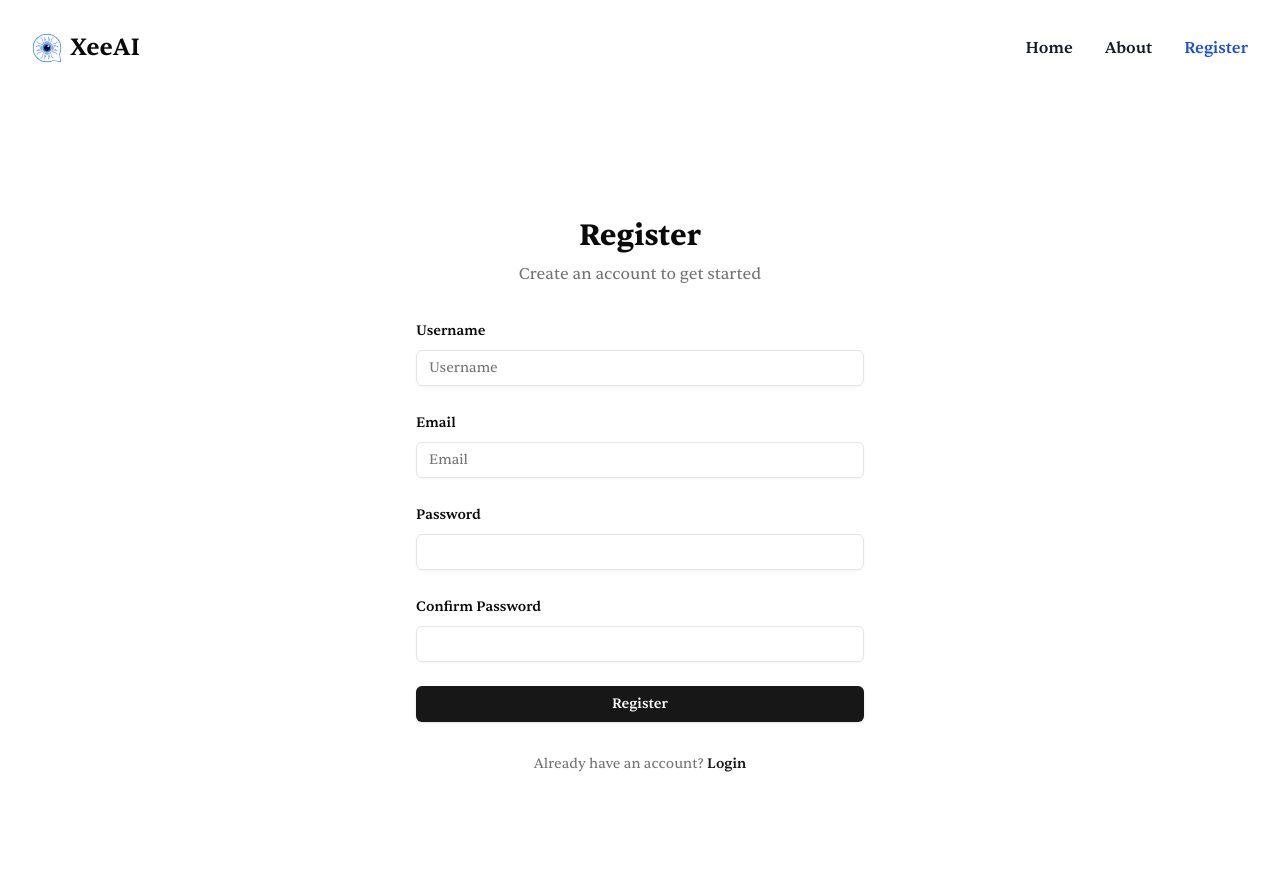
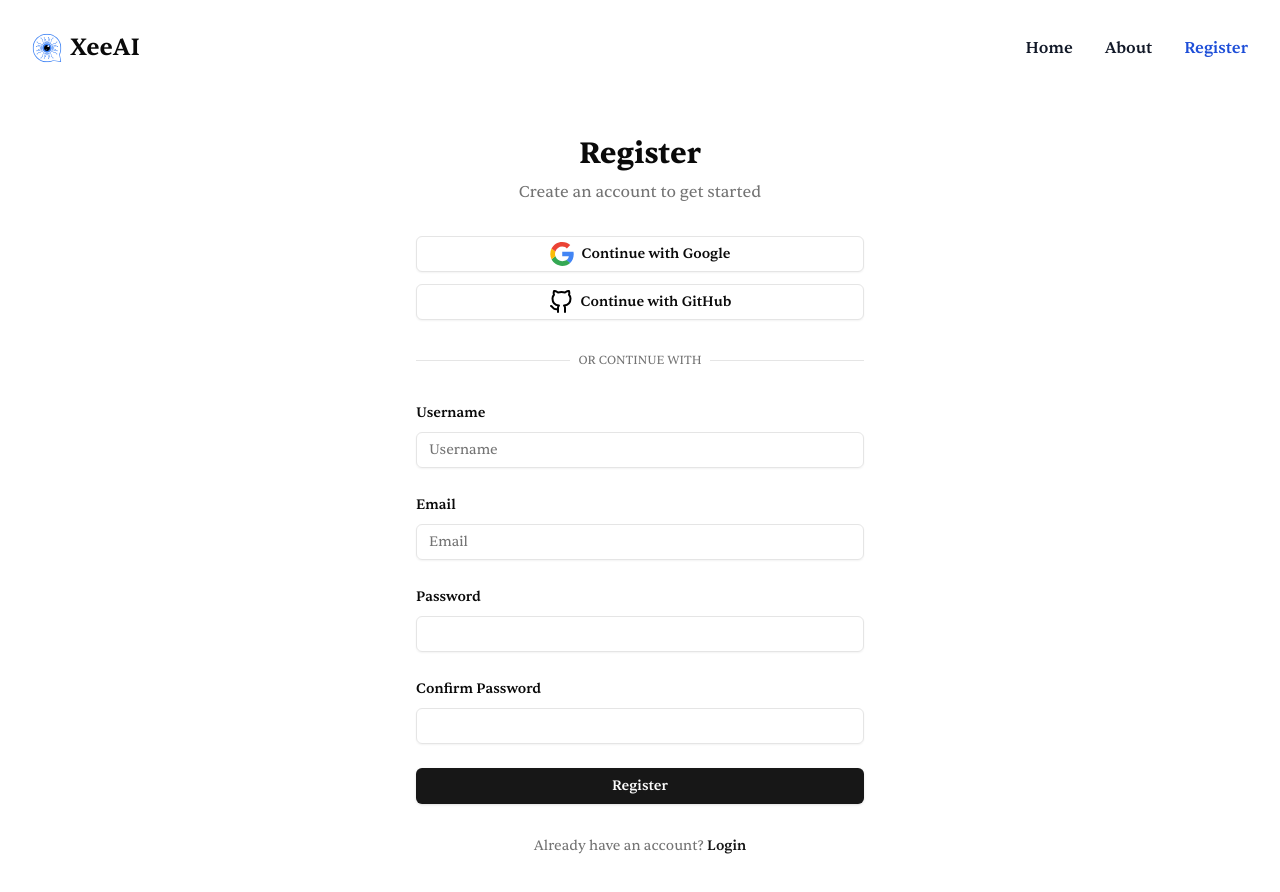
Before and after one commit to mr-jones123/new-xai-version, a Next.js app: page /register in a window 1280 px wide. Shown: the top 892 px of the page. Built offline with nearby package versions, Linux system fonts and the light colour scheme.

Commit message:
add: auth for google and github added but sessions are for TODO

```diff
--- /dev/null
+++ b/src/app/auth/callback/route.ts
@@ -0,0 +1,30 @@
+import { NextResponse } from "next/server";
+// The client you created from the Server-Side Auth instructions
+import { createClient } from "@/utils/supabase/server";
+
+export async function GET(request: Request) {
+  const { searchParams, origin } = new URL(request.url);
+  const code = searchParams.get("code");
+  // if "next" is in param, use it as the redirect URL
+  const next = searchParams.get("next") ?? "/";
+
+  if (code) {
+    const supabase = await createClient();
+    const { error } = await supabase.auth.exchangeCodeForSession(code);
+    if (!error) {
+      const forwardedHost = request.headers.get("x-forwarded-host"); // original origin before load balancer
+      const isLocalEnv = process.env.NODE_ENV === "development";
+      if (isLocalEnv) {
+        // we can be sure that there is no load balancer in between, so no need to watch for X-Forwarded-Host
+        return NextResponse.redirect(`${origin}${next}`);
+      } else if (forwardedHost) {
+        return NextResponse.redirect(`https://${forwardedHost}${next}`);
+      } else {
+        return NextResponse.redirect(`${origin}${next}`);
+      }
+    }
+  }
+
+  // return the user to an error page with instructions
+  return NextResponse.redirect(`${origin}/auth/auth-code-error`);
+}
--- a/src/app/register/page.tsx
+++ b/src/app/register/page.tsx
@@ -3,7 +3,7 @@ import RegisterUI from "@/components/Register";
 
 export default function registerPage() {
   return (
-    <div className="">
+    <div>
       <RegisterUI />
     </div>
   );
--- a/src/components/register.tsx
+++ b/src/components/register.tsx
@@ -1,7 +1,11 @@
+"use client";
+
 import { Input } from "@/components/ui/input";
 import { Button } from "@/components/ui/button";
 import { Label } from "@/components/ui/label";
 import Link from "next/link";
+import Image from "next/image";
+import { signInWithGithub, signInWithGoogle } from "@/utils/actions";
 
 const RegisterUI = () => {
   return (
@@ -13,6 +17,52 @@ const RegisterUI = () => {
             Create an account to get started
           </p>
         </div>
+
+        <div className="space-y-3">
+          <Button
+            variant="outline"
+            className="w-full flex items-center justify-center gap-2"
+            type="button"
+            onClick={signInWithGoogle}
+          >
+            <Image
+              src="/google-icon-logo-svgrepo-com.svg"
+              alt="Google"
+              width={24}
+              height={24}
+              className="h-6 w-6"
+            />
+            Continue with Google
+          </Button>
+
+          <Button
+            variant="outline"
+            className="w-full flex items-center justify-center gap-2"
+            type="button"
+            onClick={signInWithGithub}
+          >
+            <Image
+              src="/github.svg"
+              alt="GitHub"
+              width={24}
+              height={24}
+              className="h-6 w-6"
+            />
+            Continue with GitHub
+          </Button>
+        </div>
+
+        <div className="relative">
+          <div className="absolute inset-0 flex items-center">
+            <div className="w-full border-t border-border"></div>
+          </div>
+          <div className="relative flex justify-center text-xs uppercase">
+            <span className="bg-background px-2 text-muted-foreground">
+              Or continue with
+            </span>
+          </div>
+        </div>
+
         <form className="space-y-6">
           <div className="space-y-2">
             <Label htmlFor="name">Username</Label>
--- /dev/null
+++ b/src/utils/actions.ts
@@ -0,0 +1,38 @@
+"use server";
+
+import { redirect } from "next/navigation";
+import { createClient } from "@/utils/supabase/server";
+
+type Provider = "google" | "github";
+//ssr
+
+const signInWith = (provider: Provider) => async (): Promise<void> => {
+  const supabase = await createClient();
+
+  const auth_callback_url = `${process.env.SITE_URL}/auth/callback`;
+
+  const { data, error } = await supabase.auth.signInWithOAuth({
+    provider,
+    options: {
+      redirectTo: auth_callback_url,
+    },
+  });
+
+  if (error) {
+    console.error(`Error signing in with ${provider}:`, error.message);
+    return;
+  }
+
+  console.log("Sign-in data:", data);
+
+  if (data.url) {
+    redirect(data.url);
+  } else {
+    throw new Error("Redirect URL is null");
+  }
+};
+
+const signInWithGithub = signInWith("github");
+const signInWithGoogle = signInWith("google");
+
+export { signInWith, signInWithGithub, signInWithGoogle };
```
Also changed, not shown: public/google-icon-logo-svgrepo-com.svg (added).
